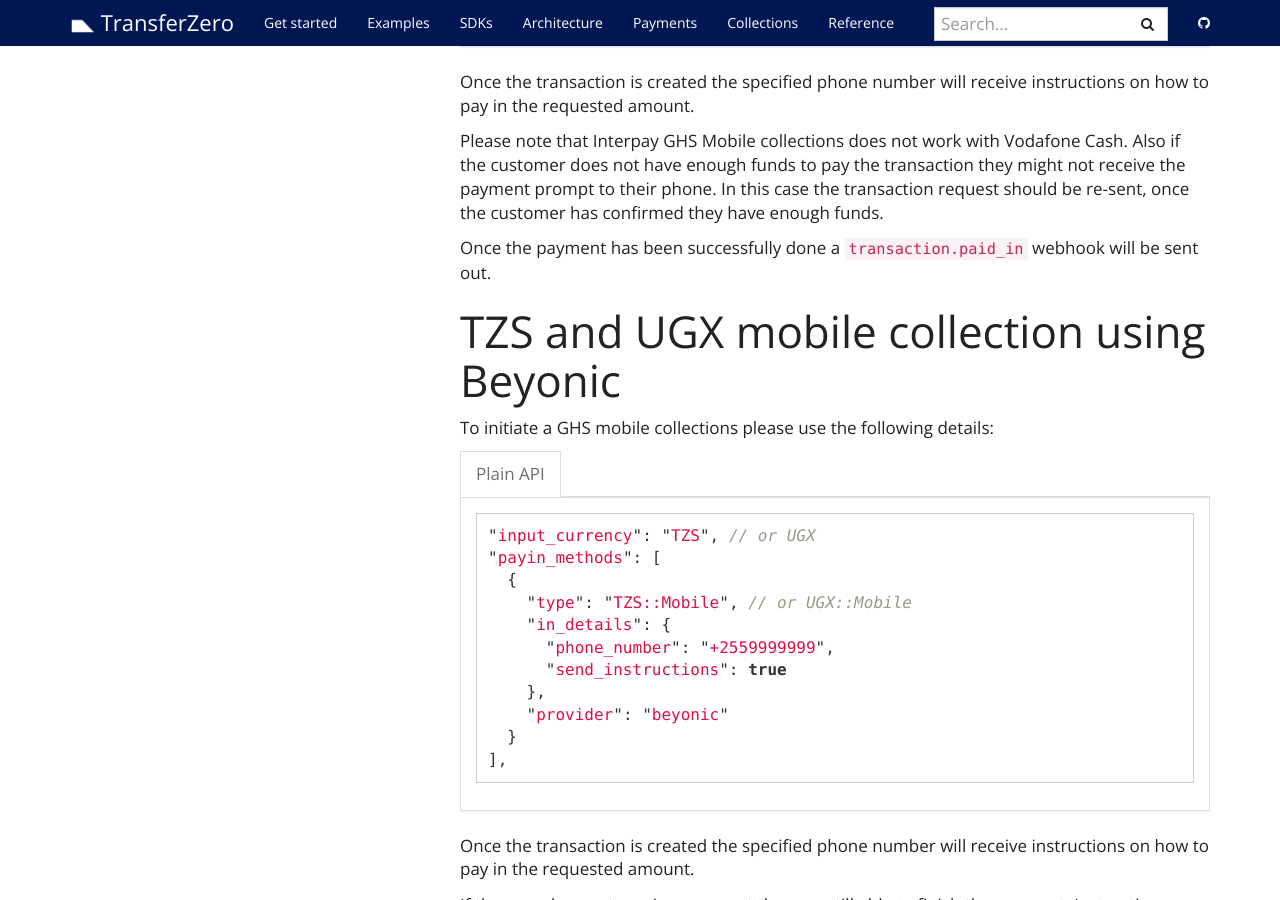
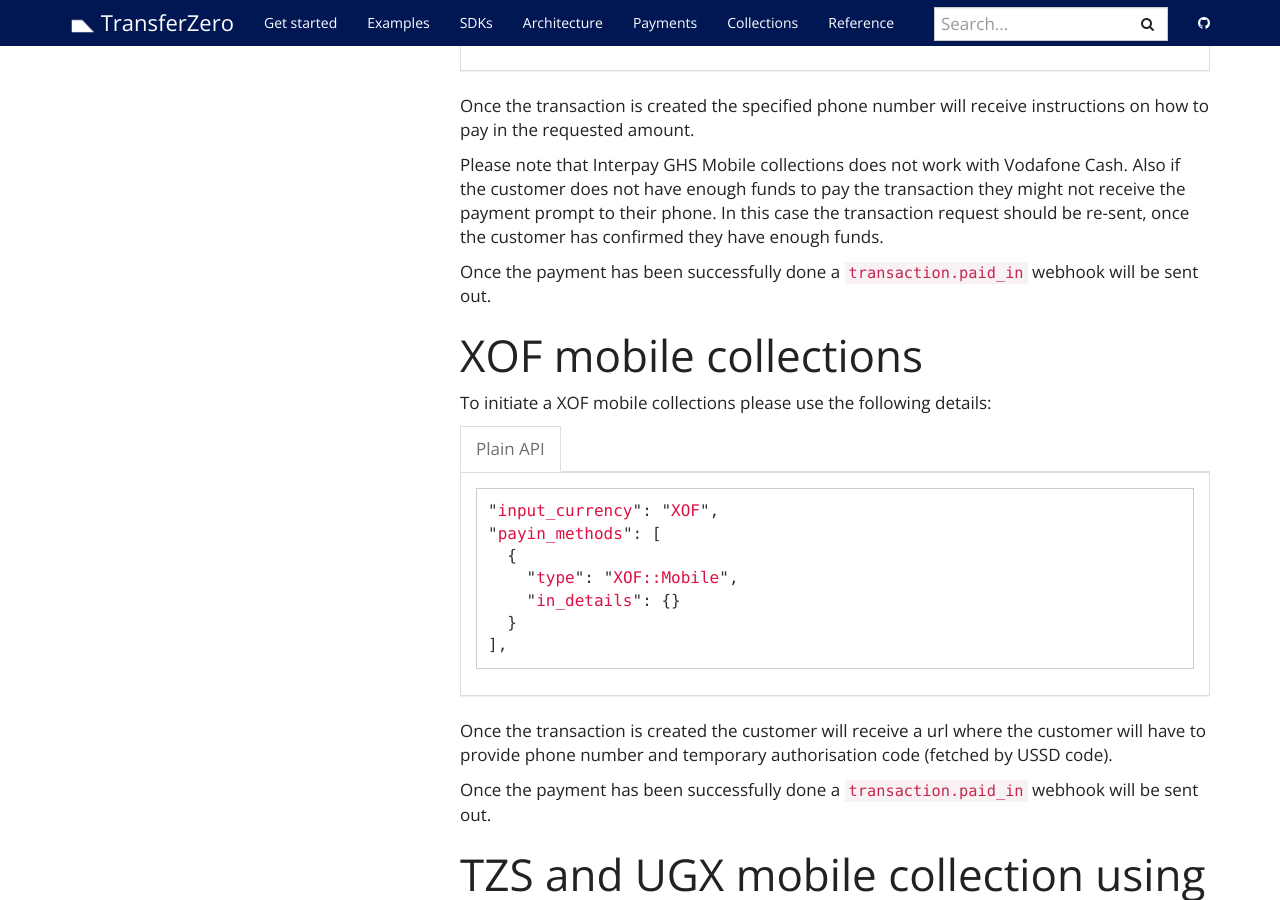
Before and after one commit to transferzero/api-documentation, a Jekyll site: the page built from _docs/collection-details.md, in a window 1280 px wide and 900 px high, scrolled down 784 px. Built offline with Jekyll 4.4.1, drawn with Linux system fonts in a browser that asks for light colours; nearby versions of some CDN libraries; comment, search, counter and statistics services are not loaded; some of the changed text lies outside the part shown.

Commit message:
BTA-6366 Update API documentation XOF Mobile
- Update documentation to include XOF Mobile payins

ticket: https://azafinance.atlassian.net/browse/BTA-6366

````diff
--- a/_docs/collection-details.md
+++ b/_docs/collection-details.md
@@ -33,6 +33,28 @@
 Once the transaction is created the specified phone number will receive instructions on how to pay in the requested amount.
 
 Please note that Interpay GHS Mobile collections does not work with Vodafone Cash. Also if the customer does not have enough funds to pay the transaction they might not receive the payment prompt to their phone. In this case the transaction request should be re-sent, once the customer has confirmed they have enough funds.
+
+Once the payment has been successfully done a `transaction.paid_in` webhook will be sent out.
+
+# XOF mobile collections
+
+To initiate a XOF mobile collections please use the following details:
+
+{% capture data-raw %}
+```javascript
+"input_currency": "XOF",
+"payin_methods": [
+  {
+    "type": "XOF::Mobile",
+    "in_details": {}
+  }
+],
+```
+{% endcapture %}
+
+{% include language-tabbar.html prefix="collection-xof" raw=data-raw %}
+
+Once the transaction is created the customer will receive a url where the customer will have to provide phone number and temporary authorisation code (fetched by USSD code).
 
 Once the payment has been successfully done a `transaction.paid_in` webhook will be sent out.
 
````
Also changed, not shown: _docs/changelog.md (+5 -1 lines).
